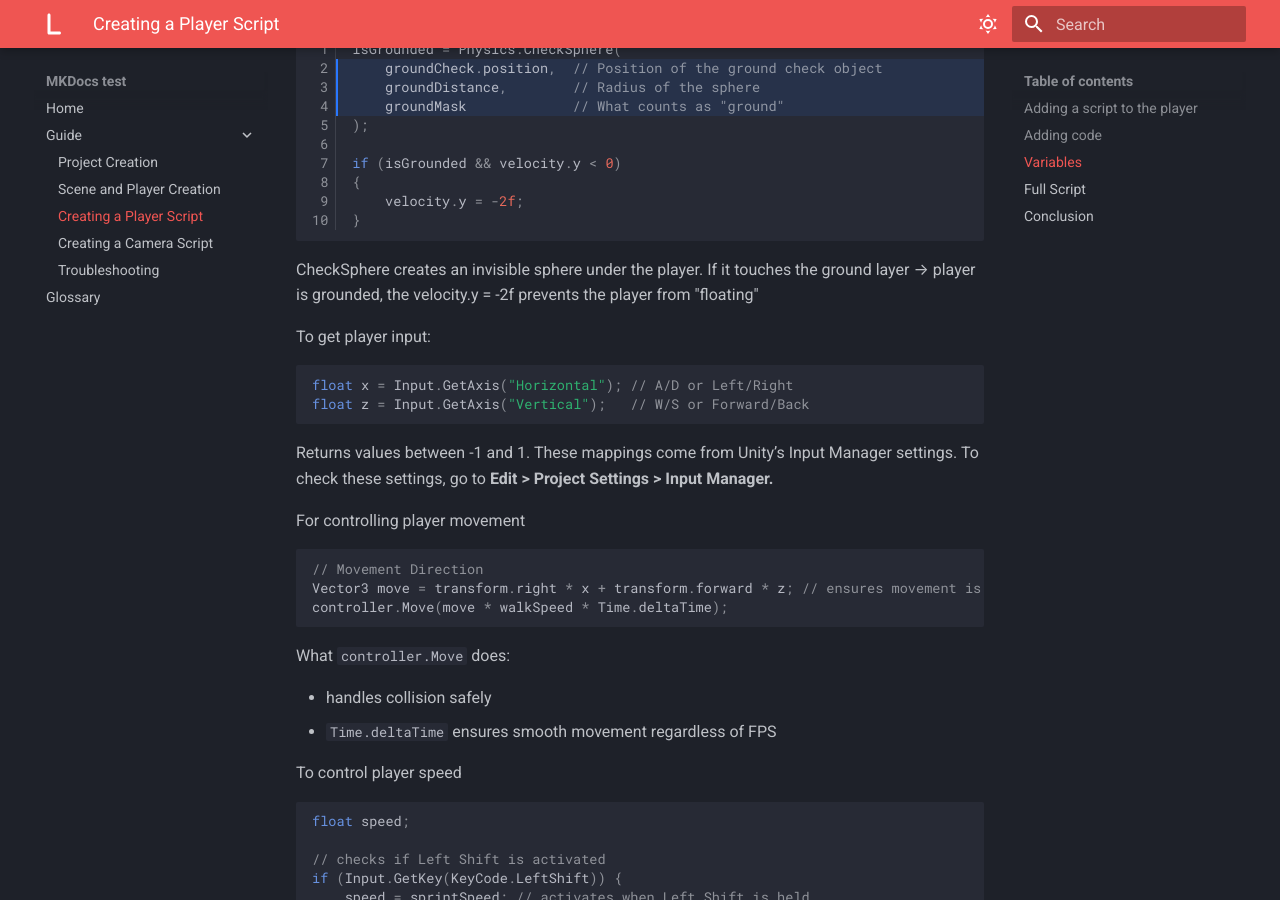
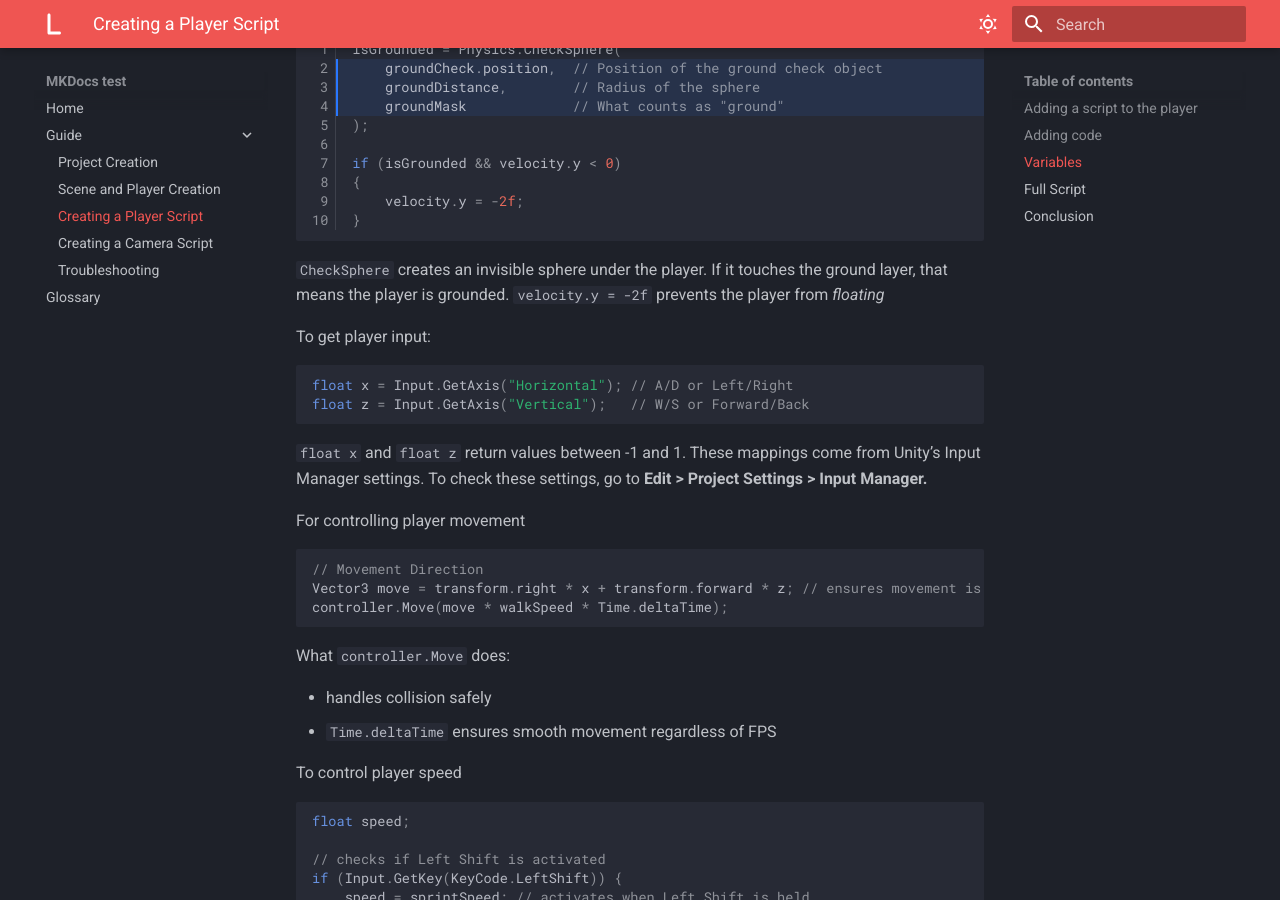
Before and after one commit to Lyra-is-confused/material-for-MKDocs-testing, an MkDocs documentation site: the page built from docs/player-script.md, in a window 1280 px wide and 900 px high, scrolled down 3591 px. Built offline with MkDocs 1.6.1 and Material for MkDocs 9.7.7, drawn with Linux system fonts in a browser that asks for light colours.

Commit message:
fix consistency issues

````diff
--- a/docs/player-script.md
+++ b/docs/player-script.md
@@ -71,7 +71,7 @@ public class MovementScript : MonoBehaviour {
 
     MonoBehaviour is Unity’s base class that allows classes to accept all of Unity’s functions like Awake, Update, etc. A reason not to use MonoBehaviour is if you don’t need any special Unity functionality for that class, which is rare.
 
-Here is the variables needed for our script. Add all this above the **void Update()** function and get rid of the **void Start()** function
+Here is the variables needed for our script. Add all this above the `void Update()` function and get rid of the `void Start()` function
 
 This part of the code is to check if our player is grounded
 
@@ -88,9 +88,9 @@ if (isGrounded && velocity.y < 0)
 }
 ```
 
-CheckSphere creates an invisible sphere under the player.
-If it touches the ground layer → player is grounded,
-the velocity.y = -2f prevents the player from "floating"
+`CheckSphere` creates an invisible sphere under the player.
+If it touches the ground layer, that means the player is grounded.
+`velocity.y = -2f` prevents the player from *floating*
 
 To get player input:
 
@@ -98,7 +98,7 @@ To get player input:
 float x = Input.GetAxis("Horizontal"); // A/D or Left/Right
 float z = Input.GetAxis("Vertical");   // W/S or Forward/Back
 ```
-Returns values between -1 and 1.
+`float x` and `float z` return values between -1 and 1.
 These mappings come from Unity’s Input Manager settings. To check these settings, go to **Edit > Project Settings > Input Manager.**
 
 For controlling player movement
````
Also changed, not shown: docs/Troubleshooting.md (+1 -1 lines), docs/index.md (+2 -2 lines).
